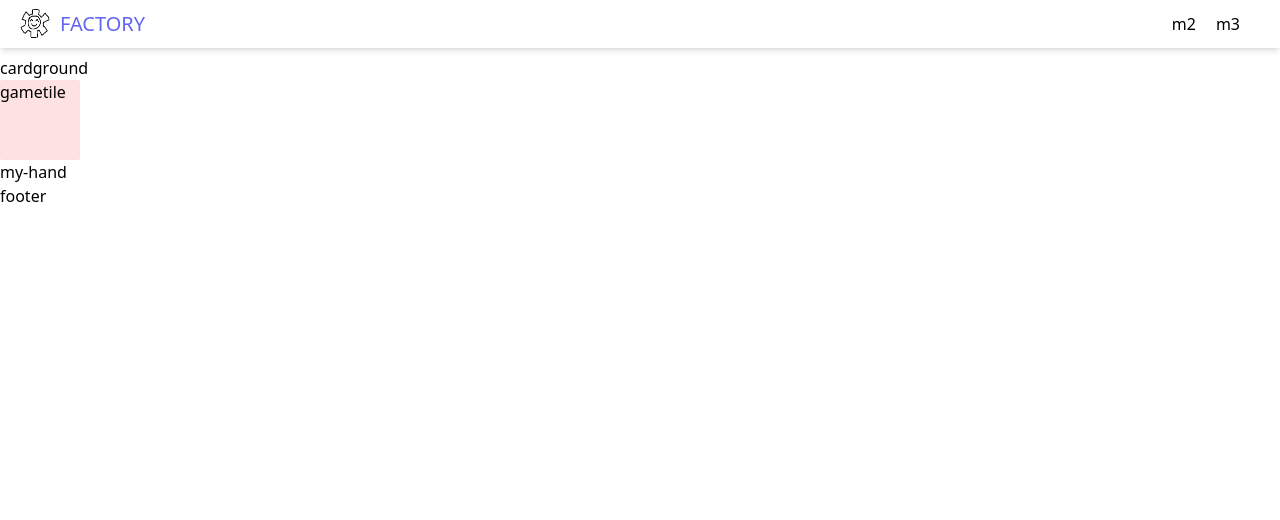
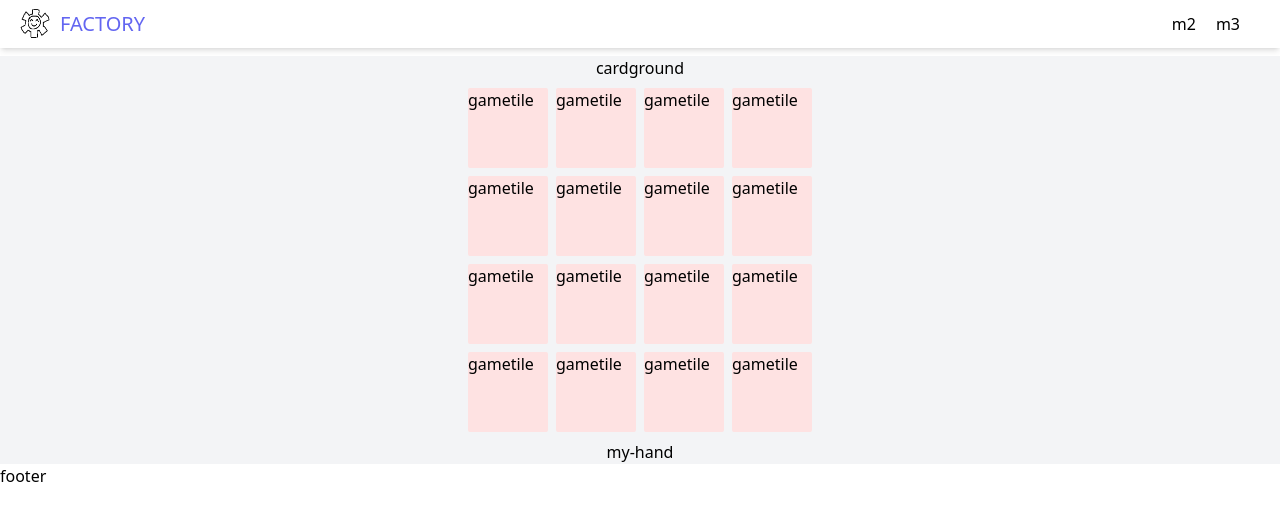
Before and after one commit to Hangeol-Chang/factory-typescript, a Next.js app: page /cardground in a window 1280 px wide. Shown: the top 520 px of the page. Built offline with nearby package versions, Linux system fonts and the light colour scheme.

Commit message:
cardground class

```diff
--- a/components/cardground/GameBoard.tsx
+++ b/components/cardground/GameBoard.tsx
@@ -1,28 +1,37 @@
-import { boardSizeState } from "@/states/cardground/states";
+import { boardSizeState, boardState } from "@/states/cardground/states";
 import { ReactNode } from "react";
-import { useRecoilValue } from "recoil";
+import { useRecoilState, useRecoilValue } from "recoil";
 import GameTile from "./atom/GameTile";
 
 export default function GameBoard() {
     // a행 b열을 나타냄.
     const boardsize = useRecoilValue(boardSizeState);
+    const [board, setBoard] = useRecoilState(boardState);
 
     const MainBoard = () => {
         const row = boardsize[0];
         const col = boardsize[1];
 
-        // let board: ReactNode = [];
+        // 궁극적으로는 얘가 boardSize를 보고 만들어 return하는 형태가 되어야 함.
 
-        // for (let r = 0; r < row; r++) {
-        //     board.push(<div></div>)
-        // }
-
-        // return board;
+        return (
+            <>
+                {
+                    board.map( col => (
+                        <div className="flex m-2 gap-2">
+                            {
+                                col.map(val => (<GameTile />))
+                            }
+                        </div>
+                    ))
+                }
+            </>
+        )
     }
 
     return (
         <div>
-            <GameTile />
+            <MainBoard />
         </div>
     )
 }
--- a/components/cardground/Myhand.tsx
+++ b/components/cardground/Myhand.tsx
@@ -2,7 +2,7 @@
 export default function Myhand() {
 
     return (
-        <div>
+        <div className="self-center">
             my-hand
         </div>
     )
--- a/components/cardground/atom/GameTile.tsx
+++ b/components/cardground/atom/GameTile.tsx
@@ -8,6 +8,8 @@ export default function GameTile() {
                 bg-red-100
                 rounded
                 rounded-sm
+
+                /cursor-pointer
             `}
         >
             gametile
--- /dev/null
+++ b/components/cardground/cards/HandCard.tsx
@@ -0,0 +1,5 @@
+
+
+export default function HandCard({CardProps: Card}) {
+
+}
--- a/pages/cardground/index.tsx
+++ b/pages/cardground/index.tsx
@@ -3,7 +3,17 @@ import Myhand from "@/components/cardground/Myhand";
 
 export default function cardground() {
     return (
-        <div>
+        <div
+            className={`
+                grid
+                flex
+                flex-col
+
+                bg-gray-100
+                justify-center
+                justify-items-center
+            `}
+        >
             cardground
             <GameBoard />
             <Myhand />
--- a/states/cardground/states.tsx
+++ b/states/cardground/states.tsx
@@ -1,10 +1,31 @@
 import { atom } from "recoil";
+
+class Tile {
+    color : string;
+
+    constructor() {
+        this.color = "gray"
+    }
+}
+
+
 
 const boardSizeState = atom<[number, number]>({
     key : 'mapsizeState',
-    default : [6, 6]
+    default : [4, 4]
+})
+
+const boardState = atom<number[][]> ({
+    key : 'boardState',
+    default : [
+        [0, 0, 0, 0],
+        [0, 0, 0, 0],
+        [0, 0, 0, 0],
+        [0, 0, 0, 0],
+    ],
 })
 
 export {
     boardSizeState,
+    boardState,
 }
```
Also changed, not shown: pages/cardground/DEVELOPMENT.md (added, +24 -0 lines), types/cardground.d.tsx (added, +29 -0 lines), pages/cardground/README.md.
